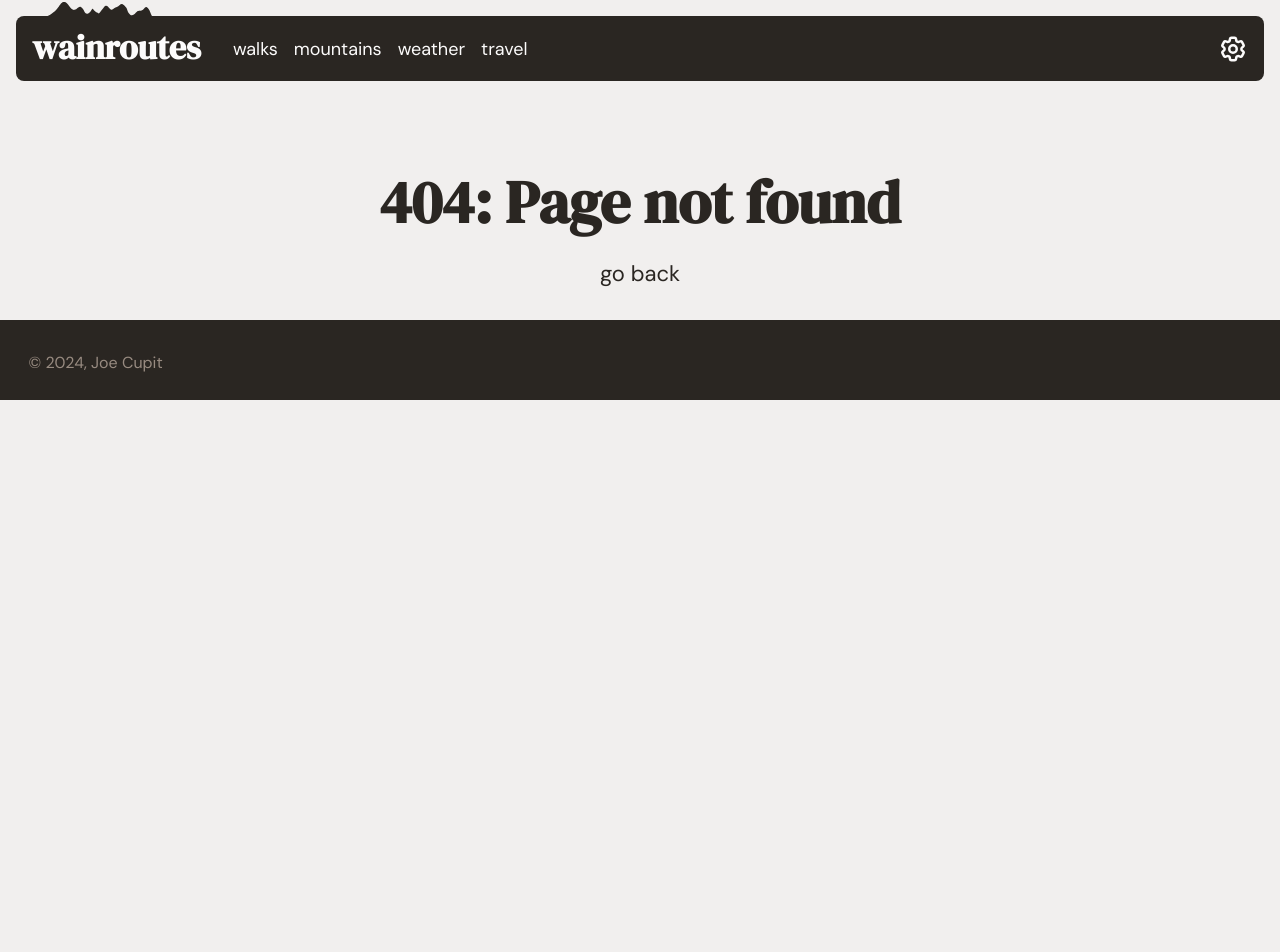
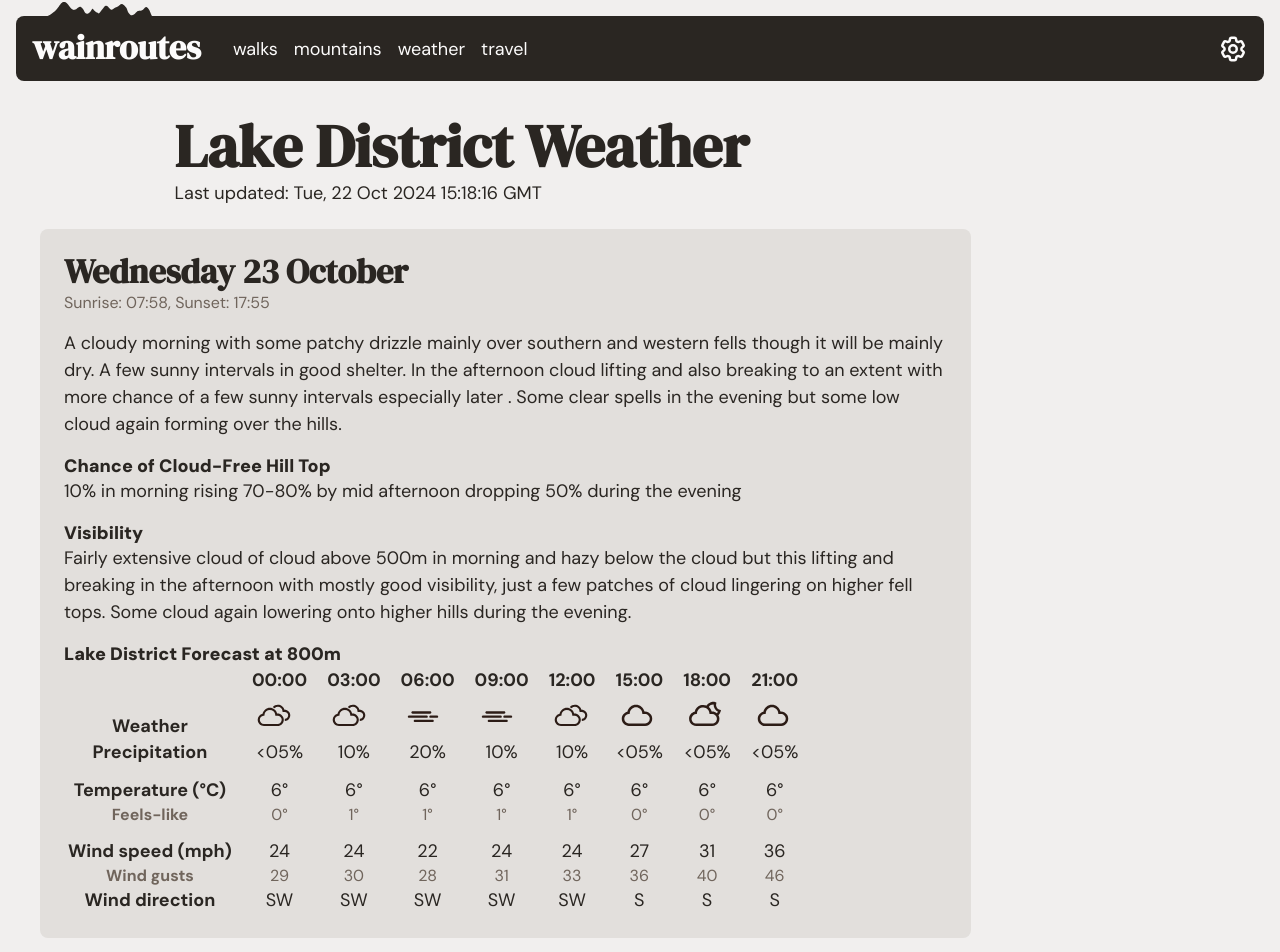
Before and after one commit to joe-cupit/wainroutes, a React (Create React App) app: page /weather in a window 1280 px wide. Before the commit this address had no page. Shown: the top 952 px of the page. Before the commit the page ends 800 px from the top, so only its background shows below. Built offline with nearby package versions, Linux system fonts and the light colour scheme; a web font is replaced by a local one.

Commit message:
Refine weather page layout

```diff
--- a/public/data/weather.json
+++ b/public/data/weather.json
@@ -1,22 +1,22 @@
 {
-  "update_time": "2024-10-20T16:24:19Z",
-  "confidence": "High until Thursday then confidence lowering for details regarding weather fronts moving over the United Kingdom.",
+  "update_time": "2024-10-22T15:18:16Z",
+  "confidence": "High for mainly dry weather for the next couple of days but medium for cloud details. Then good confidence for more changeable conditions but low for details and timing.",
   "days": [
     {
       "type": "this-evening",
-      "sunrise": "07:54",
-      "sunset": "18:00",
-      "summary": "Gales in the valleys with storm force winds gusting over 80mph on the tops making walking almost impossible and potentially dangerous. Showery outbreaks of rain."
+      "sunrise": "07:58",
+      "sunset": "17:55",
+      "summary": "Dry. Some clear periods at first, but increasing chance of areas of low hill fog later especially over southern and western fells. Light to moderate southwesterly winds."
     },
     {
       "type": "current-day",
-      "date": "2024-10-21",
-      "sunrise": "07:54",
-      "sunset": "18:00",
-      "meteorologist_view": "Gale force winds on the summits and ridges bring arduous walking conditions and a risk of being blown over.",
-      "weather": "A few showers overnight with storm force winds decreasing a little. A mainly dry, bright and windy day with sunny spells. There could be one or two brief showers. Cloudier after dark with more widespread showers developing.",
-      "cloud_free_top": "90%, becoming 60% in evening.",
-      "visibility": "Mainly good visibility with cloud staying above the summits and just brief reductions in showers. A few patches of cloud above 600m in the early hours and again in the evening.",
+      "date": "2024-10-23",
+      "sunrise": "07:58",
+      "sunset": "17:55",
+      "meteorologist_view": "Nothing additional",
+      "weather": "A cloudy morning with some patchy drizzle mainly over southern and western fells though it will be mainly dry. A few sunny intervals in good shelter. In the afternoon cloud lifting and also breaking to an extent with more chance of a few sunny intervals especially later . Some clear spells in the evening but some low cloud again forming over the hills.",
+      "cloud_free_top": "10% in morning rising 70-80% by mid afternoon dropping 50% during the evening",
+      "visibility": "Fairly extensive cloud of cloud above 500m in morning and hazy below the cloud but this lifting and breaking in the afternoon with mostly good visibility, just a few patches of cloud lingering on higher fell tops. Some cloud again lowering onto higher hills during the evening.",
       "ground_conditions": "No recent ground conditions report available.",
       "forecast": {
         "time": [
@@ -30,44 +30,44 @@
           "21:00"
         ],
         "type": [
-          "Heavy rain",
-          "Light rain",
+          "Overcast",
+          "Overcast",
+          "Fog",
+          "Fog",
+          "Overcast",
+          "Cloudy",
           "Partly cloudy (night)",
-          "Sunny intervals",
-          "Sunny intervals",
-          "Sunny intervals",
-          "Partly cloudy (night)",
-          "Heavy shower (night)"
+          "Cloudy"
         ],
         "precip": [
-          "70%",
-          "30%",
+          "<05%",
+          "10%",
+          "20%",
           "10%",
           "10%",
-          "10%",
-          "10%",
-          "20%",
-          "60%"
+          "<05%",
+          "<05%",
+          "<05%"
         ],
         "wind_speed": [
-          "60",
-          "48",
-          "40",
-          "39",
-          "36",
-          "36",
-          "39",
-          "40"
+          "24",
+          "24",
+          "22",
+          "24",
+          "24",
+          "27",
+          "31",
+          "36"
         ],
         "wind_gust": [
-          "75",
-          "60",
-          "51",
-          "50",
-          "47",
-          "47",
-          "49",
-          "51"
+          "29",
+          "30",
+          "28",
+          "31",
+          "33",
+          "36",
+          "40",
+          "46"
         ],
         "wind_dir": [
           "SW",
@@ -75,67 +75,67 @@
           "SW",
           "SW",
           "SW",
-          "SW",
-          "SW",
-          "SW"
+          "S",
+          "S",
+          "S"
         ],
         "temp": [
-          "5",
-          "5",
-          "4",
-          "4",
-          "4",
-          "5",
-          "5",
-          "5"
+          "6",
+          "6",
+          "6",
+          "6",
+          "6",
+          "6",
+          "6",
+          "6"
         ],
         "feel_temp": [
-          "-3",
-          "-3",
-          "-3",
-          "-3",
-          "-2",
-          "-2",
-          "-2",
-          "-2"
+          "0",
+          "1",
+          "1",
+          "1",
+          "1",
+          "0",
+          "0",
+          "0"
         ]
       }
     },
     {
       "type": "tomorrows-tab",
-      "date": "2024-10-22",
-      "sunrise": "07:56",
-      "sunset": "17:57",
-      "weather": "Clear or sunny spells and a few brief showers. Turning cloudy from mid-afternoon with outbreaks of light rain. Less windy that Monday.",
-      "cloud_free_top": "80% becoming 40% in evening.",
-      "max_wind": "West or Southwest 20 to 25mph gusts 35mph.",
+      "date": "2024-10-24",
+      "sunrise": "08:00",
+      "sunset": "17:53",
+      "weather": "Another mainly dry day. Any low cloud lifting off the tops in the morning, with a mixture of sunny intervals and cloudier spells in the afternoon. Best breaks in the north, while southern felltops likely to stay mainly cloudy and shrouded. Cloud becoming overcast in the evening with perhaps some rain towards midnight.",
+      "cloud_free_top": "40% at first rising 80% from mid morning, but 60% in south, gradually falling 20% or less as the evening goes on.",
+      "max_wind": "South to southeast 25 gusts 35mph.",
       "temperature": {
-        "At 800m": "Plus 6 or 7C.",
-        "Valley": "Plus 9C rising to 13C.",
-        "Freezing level": "Above summits."
+        "At 800m": "Plus 6 rising to Plus 9 Celsius.",
+        "Valley": "Plus 10 rising to Plus 15 Celsius.",
+        "Freezing level": "Above the summits."
       },
-      "visibility": "Mainly good visibility with cloud staying above the summits and just brief reductions in showers. Areas of cloud developing above 600m in the evening."
+      "visibility": "Areas of cloud above 500-600m at first tending to break and lift off most hills during the afternoon though some patches persisting over southern summits. Good visibility away from the cloud. Then by mid to late evening extensive cloud above 500-600m, visibility also dropping at lower levels in any rain that arrives later."
     },
     {
       "type": "further-outlook",
       "days": [
         {
-          "date": "Wed 23 Oct",
-          "sunrise": "07:58",
-          "sunset": "17:55",
-          "summary": "Mainly cloudy with patchy light rain but some dry weather too. Some low cloud, mainly across southern and western fells. Strong southwesterly winds with summit gales. Mild, freezing level well above summits."
-        },
-        {
-          "date": "Thu 24 Oct",
-          "sunrise": "08:00",
-          "sunset": "17:53",
-          "summary": "A mostly dry start but remaining cloudy with outbreaks of rain arriving from the west at some point during the day. Strong southerly winds. Freezing level well above summits."
-        },
-        {
           "date": "Fri 25 Oct",
           "sunrise": "08:02",
           "sunset": "17:51",
-          "summary": "Likely to stay unsettled with some rain or showers. Perhaps turning cooler with a freshening northwest breeze."
+          "summary": "Low confidence in detail. Any rain clearing in early hours then sunny intervals and some showers. More general cloud and rain may then return in the evening. Fresh southwesterly winds, potentially becoming strong with summit gales in the evening."
+        },
+        {
+          "date": "Sat 26 Oct",
+          "sunrise": "08:04",
+          "sunset": "17:49",
+          "summary": "Likely to be cloudy at first with outbreaks of heavy rain, hill fog and southwesterly gales, brightening up for the afternoon to sunny intervals and showers, with winds veering west to northwesterly."
+        },
+        {
+          "date": "Sun 27 Oct",
+          "sunrise": "07:06",
+          "sunset": "16:46",
+          "summary": "Cloudy with occasional rain, and some hill fog. Strong west to southwest winds."
         }
       ]
     }
--- a/src/App.css
+++ b/src/App.css
@@ -1,9 +1,23 @@
-.App {
-  width: min(1200px, 95%);
+/* .App {
+  width: min(1200px, 92%);
   margin: auto;
   margin-block: 1rem 2rem;
+} */
+
+#root {
+  display: flex;
+  flex-direction: column;
+  min-height: 100vh;
 }
 
+
+main {
+  flex: 1;
+  width: min(1200px, 100%);
+  margin-inline: auto;
+  padding-block: 1rem 2rem;
+  padding-inline: 1rem;
+}
 
 .page-title {
   font-family: var(--ff-heading);
--- a/src/App.jsx
+++ b/src/App.jsx
@@ -12,6 +12,7 @@ import { WalksPage } from './pages/WalksPage';
 import { WalkPage } from './pages/WalkPage';
 import { HillsPage } from './pages/HillsPage';
 import { HillPage } from './pages/HillPage';
+import { WeatherPage } from './pages/WeatherPage';
 
 
 export default function App() {
@@ -23,7 +24,7 @@ export default function App() {
 
   return (<>
     <Navbar />
-    <div className="App text--default">
+    {/* <div className="App text--default"> */}
       <Routes>
         <Route path="/" element={<HomePage />} />
 
@@ -34,9 +35,11 @@ export default function App() {
         <Route path="/mountains/" element={<HillsPage />} />
         <Route path="/mountain/:slug" element={<HillPage />} />
 
+        <Route path="/weather/" element={<WeatherPage />} />
+
         <Route path="*" element={<NotFoundPage />} />
       </Routes>
-    </div>
+    {/* </div> */}
     <Footer />
   </>)
 }
--- a/src/pages/WeatherPage.css
+++ b/src/pages/WeatherPage.css
@@ -1,10 +1,16 @@
 
 .weather-page {
+  --max-content: 73ch;
+  --min-padding: 1rem;
+
   display: grid;
-  gap: 1rem;
+  gap: 1.5rem;
+  padding-inline: 0;
+}
 
-  max-width: calc(73ch + 2rem);
-  /* margin-inline: auto; */
+.weather-header {
+  width: min(calc(var(--max-content) + 2*var(--min-padding)), calc(100% - 2*var(--min-padding)));
+  margin-inline: auto;
 }
 
 .weather-page h2,
@@ -14,44 +20,47 @@
   font-weight: var(--fw-bold);
   line-height: 1.1;
 }
-
 .weather-page h3 {
   font-size: var(--fs-600);
 }
-
 .weather-page h4 {
-  font-family: var(--ff-body);
   font-weight: var(--fw-bold);
 }
 
 
-.weather-main {
+.weather-day {
+  row-gap: 1rem;
+  padding-block: 1.5rem;
+
   display: grid;
+  justify-content: start;
+  max-width: calc(var(--max-content) + 2*var(--min-padding));
+  padding-inline: var(--min-padding);
+}
+.weather-day > * {
+  grid-column: content;
 }
 
+.weather-day-today {
+  background: var(--clr-white-600);
+  padding-inline: calc(var(--min-padding) * 1.5);
+  border-radius: 0.5rem;
+}
 
-.weather-main .suntime {
+.weather-day p {
+  line-height: 1.5;
+  text-wrap: pretty;
+}
+.weather-day ul {
+  list-style: square inside;
+  margin-inline-start: 0.5rem;
+}
+
+.weather-day .suntime {
   font-size: var(--fs-300);
   color: var(--clr-black-300)
 }
-
-.weather-main p {
-  line-height: 1.5;
-  text-wrap: pretty;
-}
-
-.weather-day {
-  display: grid;
-  gap: 1rem;
-  padding-block: 1rem;
-}
-
-
-.weather-day:nth-child(2n-1) {
-  background: var(--clr-white-600);
-}
-
-.meteorologist {
+.weather-day .meteorologist {
   width: 95%;
   margin-inline: auto;
   padding: 0.25rem 0.375rem;
@@ -60,36 +69,18 @@
   border-inline-start: 0.25rem solid var(--clr-primary-400);
 }
 
-.weather-day ul {
-  list-style: square inside;
-  margin-inline-start: 0.5rem;
-}
-
-
-.forecast {
+.weather-day .forecast {
   width: 100%;
   overflow-x: auto;
 }
 
-
 .forecast-table th,
 .forecast-table td {
   padding-inline: 0.125rem 1rem;
-}
 
-.forecast-table th,
-.forecast-table td {
   text-align: center;
   vertical-align: bottom;
 }
-
-
-.forecast-table img {
-  width: calc(2 * var(--fs-600));
-
-  filter: invert(0.1) sepia(1) saturate(2) hue-rotate(-30deg);
-}
-
 .forecast-table .primary-row th,
 .forecast-table .primary-row td {
   padding-top: 0.75rem;
@@ -100,7 +91,14 @@
   color: var(--clr-black-300);
 }
 
-.table-break th {
-  text-align: left;
-  margin-top: 0.25rem;
+.forecast-table img {
+  width: calc(2 * var(--fs-600));
+
+  filter: invert(0.1) sepia(1) saturate(2) hue-rotate(-30deg);
+  cursor: pointer;
 }
+
+.weather-future .weather-day {
+  padding-block: 0.75rem;
+  background: var(--clr-white-600);
+}
--- a/src/pages/WeatherPage.jsx
+++ b/src/pages/WeatherPage.jsx
@@ -7,6 +7,8 @@ const WeatherSymbols = Object.fromEntries(WeatherSymbolsFolder.keys().map(image
 
 
 export function WeatherPage() {
+
+  document.title = "Lake District Weather | wainroutes";
 
   const [weatherData, setWeatherData] = useState(null)
 
@@ -23,12 +25,12 @@ export function WeatherPage() {
 
   return (
     <main className="weather-page">
-      <div>
+      <div className="weather-header">
         <h1 className="page-title">Lake District Weather</h1>
         <p>Last updated: {new Date(weatherData?.update_time).toUTCString()}</p>
       </div>
 
-      <div className="weather-main">
+      <div className="weather-forecast">
         {weatherData?.days?.map((day, index) => {
           switch (day.type) {
             // case "this-evening": return <EveningWeather key={index} weather={day} />
@@ -44,20 +46,20 @@ export function WeatherPage() {
 }
 
 
-function EveningWeather({ weather }) {
-  return (
-    <div>
-      <h2>This Evening</h2>
-      <span className="suntime">Sunrise: {weather.sunrise}, Sunset: {weather.sunset}</span>
-      <p>{weather.summary}</p>
-    </div>
-  )
-}
+// function EveningWeather({ weather }) {
+//   return (
+//     <div>
+//       <h2>This Evening</h2>
+//       <span className="suntime">Sunrise: {weather.sunrise}, Sunset: {weather.sunset}</span>
+//       <p>{weather.summary}</p>
+//     </div>
+//   )
+// }
 
 function CurrentDayWeather({ weather }) {
 
   return (
-    <div className="weather-day">
+    <div className="weather-day weather-day-today">
 
       <div>
         <h2>{DateTitle(weather.date)}</h2>
@@ -76,7 +78,7 @@ function CurrentDayWeather({ weather }) {
         <p>{weather.visibility}</p>
       </div>
 
-      {weather.meteorologist_view &&
+      {weather.meteorologist_view && weather.meteorologist_view !== "Nothing additional" &&
         <div className="meteorologist">
           <h4>Meteorologist's View</h4>
           <p>{weather.meteorologist_view}</p>
@@ -193,30 +195,40 @@ function TomorrowsWeather({ weather }) {
 }
 
 function FutureWeather({ weather }) {
+  const weekdayDict = {
+    "Mon": "Monday", "Tue": "Tuesday", "Wed": "Wednesday", "Thu": "Thursday", "Fri": "Friday", "Sat": "Saturday", "Sun": "Sunday"
+  }
+  const monthDict = {
+    "Jan": "January", "Feb": "February", "Mar": "March", "Apr": "April", "May": "May", "Jun": "June", "Jul": "July", "Aug": "August", "Sep": "September", "Oct": "October","Nov": "November", "Dec": "December"
+  }
+
   return (
-    weather.days?.map((day, index) => {
+    <div className="weather-future">
+      {weather.days?.map((day, index) => {
+        var dateList = day.date.split(" ");
+        dateList[0] = weekdayDict[dateList[0]];
+        dateList[2] = monthDict[dateList[2]];
+
         return (
           <div key={index} className="weather-day">
             <div>
-            <h3>{day.date}</h3>
+              <h3>{dateList.join(" ")}</h3>
               <span className="suntime">Sunrise: {day.sunrise}, Sunset: {day.sunset}</span>
             </div>
             <p>{day.summary}</p>
           </div>
         )
-    })
+      })}
+    </div>
   )
 }
 
 
 function DateTitle(dateString) {
-  const options = {
-    weekday: 'long',
-    day: 'numeric',
-    month: 'long',
-  };
+  const weekday = ["Sunday","Monday","Tuesday","Wednesday","Thursday","Friday","Saturday"];
+  const month = ["January","February","March","April","May","June","July","August","September","October","November","December"]
 
   var date = new Date(dateString);
 
-  return date.toLocaleDateString("en-EN", options);
+  return [weekday[date.getDay()], date.getDate(), month[date.getMonth()]].join(" ");
 }
```
Also changed, not shown: src/assets/images/weather/cloudy.svg (renamed from src/assets/images/weather/cloud.svg). Lines whose indentation alone changed are shown as unchanged.
